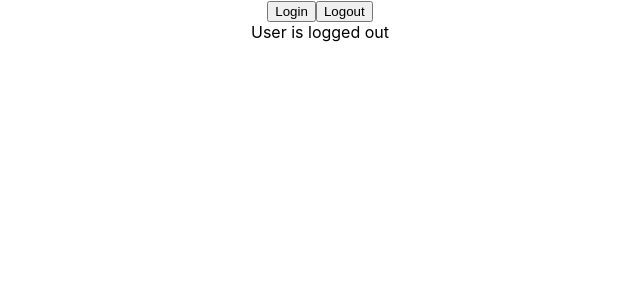
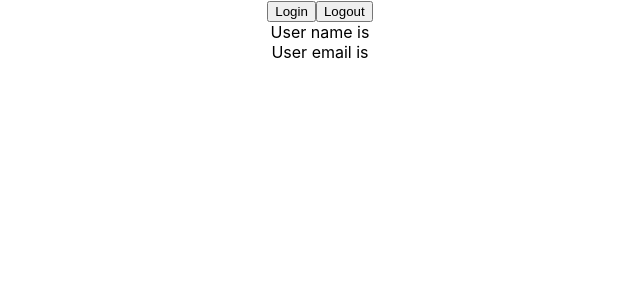
Before and after one commit to daviddwlee84/LearningReactWithTypeScript, a React (Create React App) app in the folder react-typescript-demo/: page / in a window 1280 px wide. Shown: the top 300 px of the page, without its empty margins (320-960 px from the left). Built offline with nearby package versions, Linux system fonts and the light colour scheme.

Commit message:
Example of useState future value for episode 10

```diff
--- a/react-typescript-demo/src/App.tsx
+++ b/react-typescript-demo/src/App.tsx
@@ -8,7 +8,8 @@ import './App.css';
 // import { Button } from './components/Button';
 // import { Input } from './components/Input';
 // import { Container } from './components/Container';
-import { LoggedIn } from './components/state/LoggedIn';
+// import { LoggedIn } from './components/state/LoggedIn';
+import { User } from './components/state/User';
 
 // App component
 // (type inference)
@@ -67,8 +68,11 @@ function App() {
     //   <Input value='' handleChange={(event) => console.log(event)} />
     //   <PersonList names={nameList} />
     // </div>
+    // <div className='App'>
+    //   <LoggedIn />
+    // </div>
     <div className='App'>
-      <LoggedIn />
+      <User />
     </div>
   );
 }
--- /dev/null
+++ b/react-typescript-demo/src/components/state/User.tsx
@@ -0,0 +1,51 @@
+import { useState } from "react";
+
+type AuthUser = {
+    name: string
+    email: string
+}
+
+export const User = () => {
+    // const [user, setUser] = useState(null)
+    const [user, setUser] = useState<null | AuthUser>(null)
+    /*
+    Compiled with problems:X
+
+    ERROR in src/components/state/User.tsx:12:13
+
+    TS2345: Argument of type '{ name: string; email: string; }' is not assignable to parameter of type 'SetStateAction<null>'.
+    Object literal may only specify known properties, and 'name' does not exist in type '(prevState: null) => null'.
+        10 |     const handleLogin = () => {
+        11 |         setUser({
+    > 12 |             name: 'Vishwas',
+        |             ^^^^^^^^^^^^^^^
+        13 |             email: 'vishwas@exmple.com'
+        14 |         })
+        15 |     }
+    */
+    // const handleLogin = () => {
+    //     setUser({
+    //         name: 'Vishwas',
+    //         email: 'vishwas@exmple.com'
+    //     })
+    // }
+    const handleLogin = () => {
+        setUser({
+            name: 'Vishwas',
+            email: 'vishwas@exmple.com'
+        })
+    }
+    const handleLogout = () => {
+        // set user to null
+        setUser(null)
+    }
+    return (
+        // Since user can be null so we use user?.*
+        <div>
+            <button onClick={handleLogin}>Login</button>
+            <button onClick={handleLogout}>Logout</button>
+            <div>User name is {user?.name}</div>
+            <div>User email is {user?.email}</div>
+        </div>
+    )
+}
```
Also changed, not shown: 1 other file (tests, documents, lock files or other folders).
